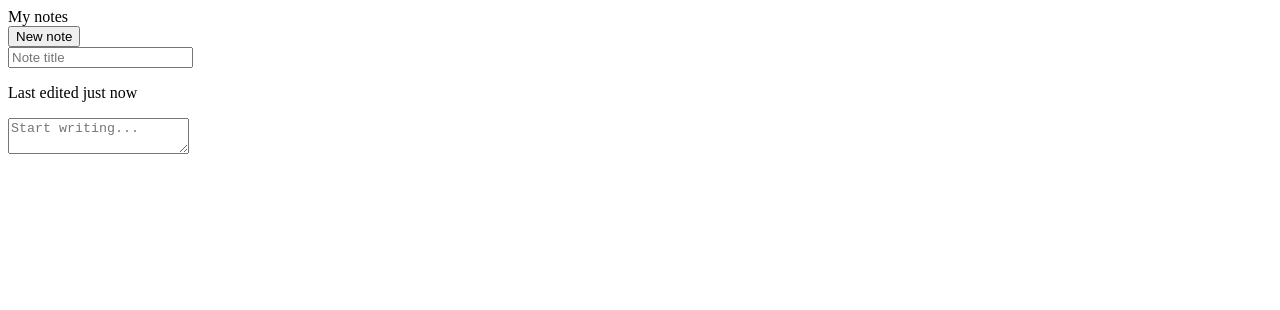
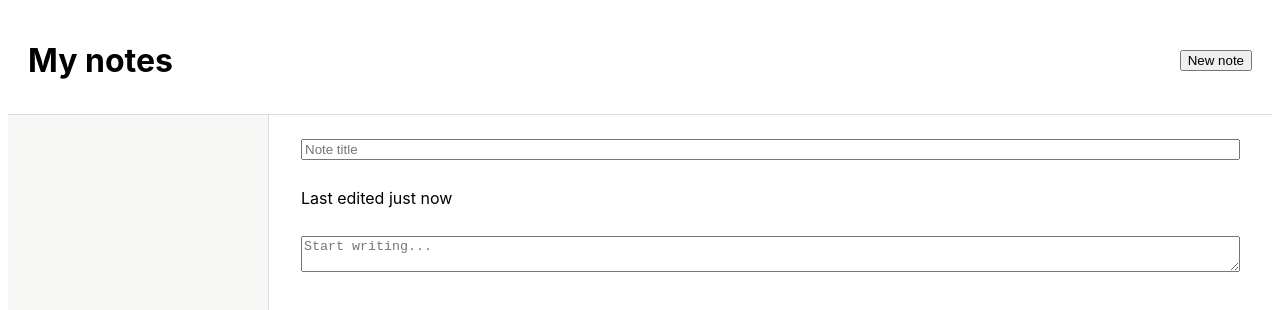
Before and after one commit to Saburo123/notes-app, a plain HTML site: page index.html in a window 1280 px wide. Shown: the top 310 px of the page. Drawn offline with Linux system fonts and the light colour scheme.

Commit message:
added two-panel layout with per-component CSS files

```diff
--- /dev/null
+++ b/css/base.css
@@ -0,0 +1,4 @@
+body {
+    background-color: white;
+    font-family: -apple-system, sans-serif;
+}
--- /dev/null
+++ b/css/editor.css
@@ -0,0 +1,7 @@
+.editor {
+    flex: 1; /* Uses up the remaining space left in the page */
+    padding: 24px 32px;
+    display: flex;
+    flex-direction: column;
+    gap: 12px;
+}
--- /dev/null
+++ b/css/header.css
@@ -0,0 +1,7 @@
+.header {
+    display: flex;
+    justify-content: space-between;
+    align-items: center;
+    padding: 12px 20px; /* top/bottom left/right*/
+    border-bottom: 1px solid #ddd; /*width style color*/
+}
--- /dev/null
+++ b/css/layout.css
@@ -0,0 +1,10 @@
+.app {
+    height: 100vh; /* Viewport height: Using 100% of the browser window's height; makes .app as tall as the entire browser window */
+    display: flex; /*  Makes .app a flex container; .app becomes the parent flex container */
+    flex-direction: column; /* Stacks the children of .app vertically */
+}
+
+.main {
+    display: flex;
+    flex: 1;
+}
--- /dev/null
+++ b/css/sidebar.css
@@ -0,0 +1,5 @@
+.sidebar {
+    width: 260px;
+    background-color: #f7f7f5;
+    border-right: 1px solid #ddd;
+}
--- a/index.html
+++ b/index.html
@@ -1,6 +1,12 @@
 <!DOCTYPE html>
 <html>
     <head>
+        <link rel="stylesheet" href="css/base.css" />
+        <link rel="stylesheet" href="css/layout.css" />
+        <link rel="stylesheet" href="css/header.css" />
+        <link rel="stylesheet" href="css/sidebar.css" />
+        <link rel="stylesheet" href="css/editor.css" />
+
         <title>My Notes</title>
     </head>
 
@@ -8,13 +14,12 @@
         <div class="app">
             <!-- Header -->
             <div class="header">
-                My notes
+                <h1>My notes</h1>
+                <button class="header-button">New note</button>
             </div>
-            <button class="header-button">
-                New note
-            </button>
 
             <!-- Main Body-->
+             <div class="main">
                 <div class="sidebar">
 
                 </div>
@@ -25,5 +30,6 @@
                     <textarea placeholder="Start writing..."></textarea>
                 </div>
              </div>
+        </div>
     </body>
 </html>
```
Lines whose indentation alone changed are shown as unchanged.
